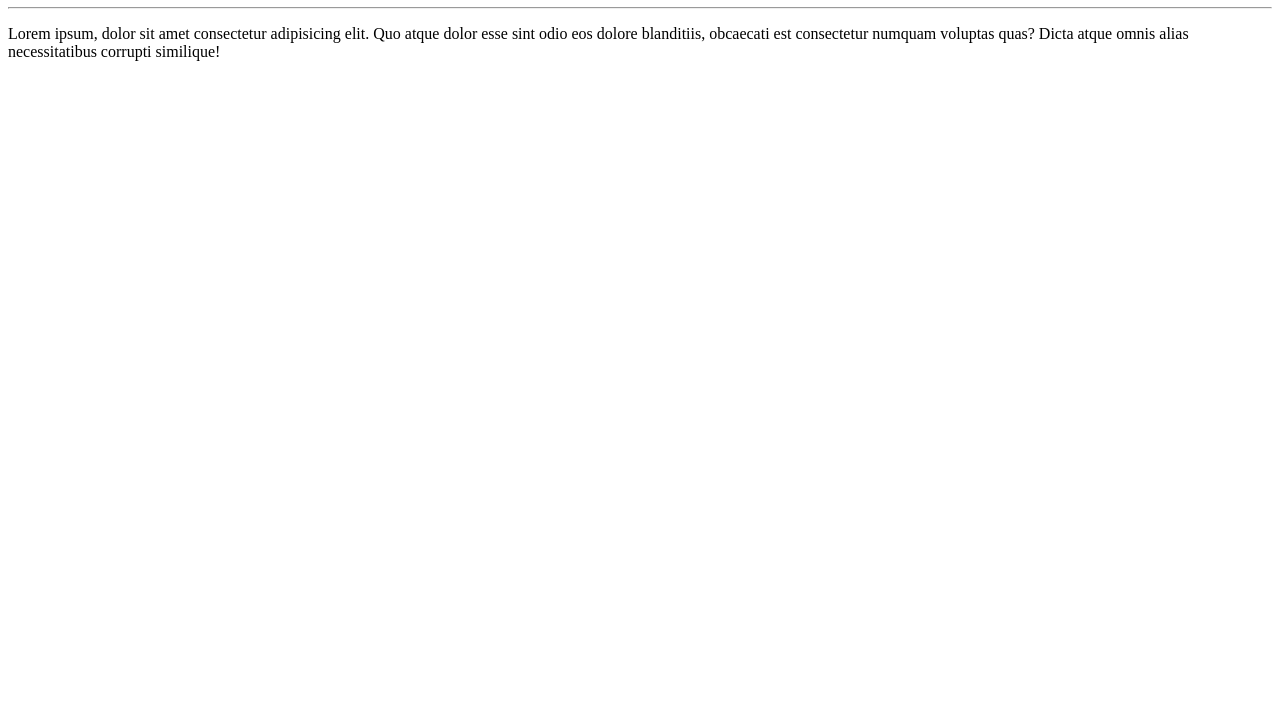
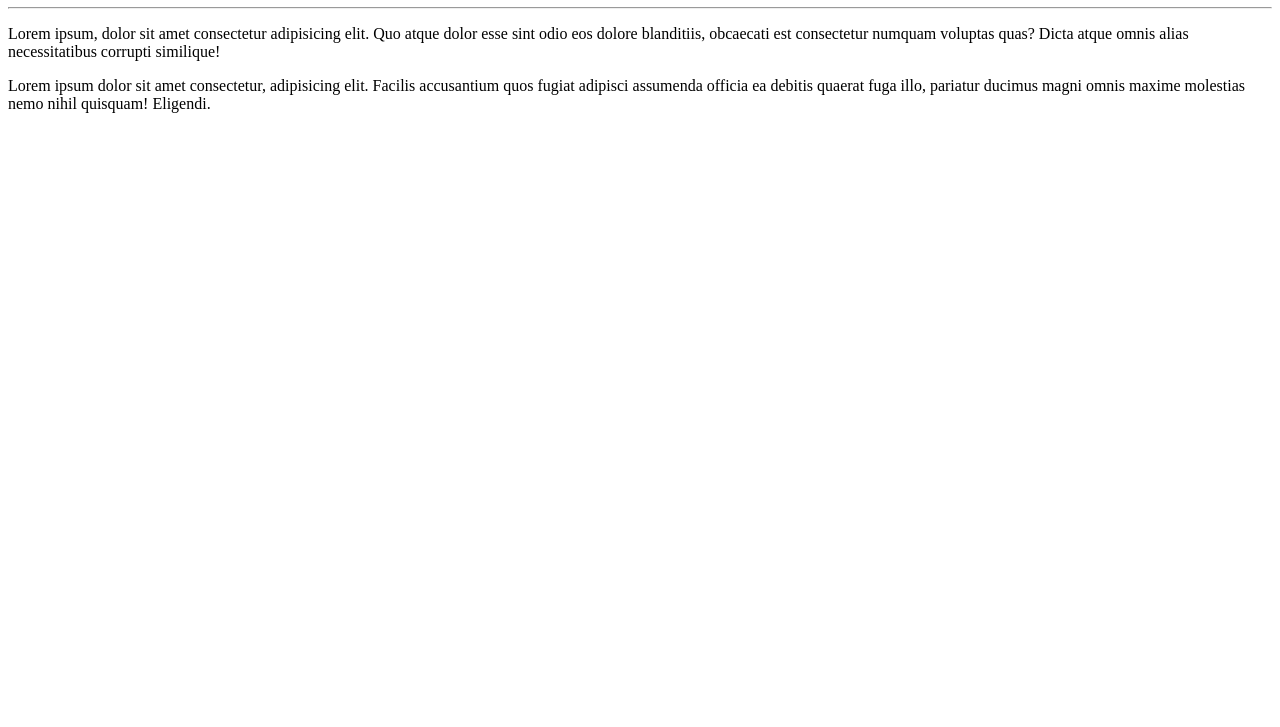
Before and after one commit to chrysmdev/git-github, a plain HTML site: page example-site/index.html in a window 1280 px wide. Shown: the part 73-800 px from the top of the page. Drawn offline with Linux system fonts and the light colour scheme.

Commit message:
I added a paragraph

```diff
--- a/example-site/index.html
+++ b/example-site/index.html
@@ -9,5 +9,6 @@
     <h1>Hello World!</h1>
     <hr>
     <p>Lorem ipsum, dolor sit amet consectetur adipisicing elit. Quo atque dolor esse sint odio eos dolore blanditiis, obcaecati est consectetur numquam voluptas quas? Dicta atque omnis alias necessitatibus corrupti similique!</p>
+    <p>Lorem ipsum dolor sit amet consectetur, adipisicing elit. Facilis accusantium quos fugiat adipisci assumenda officia ea debitis quaerat fuga illo, pariatur ducimus magni omnis maxime molestias nemo nihil quisquam! Eligendi.</p>
 </body>
 </html>
```
